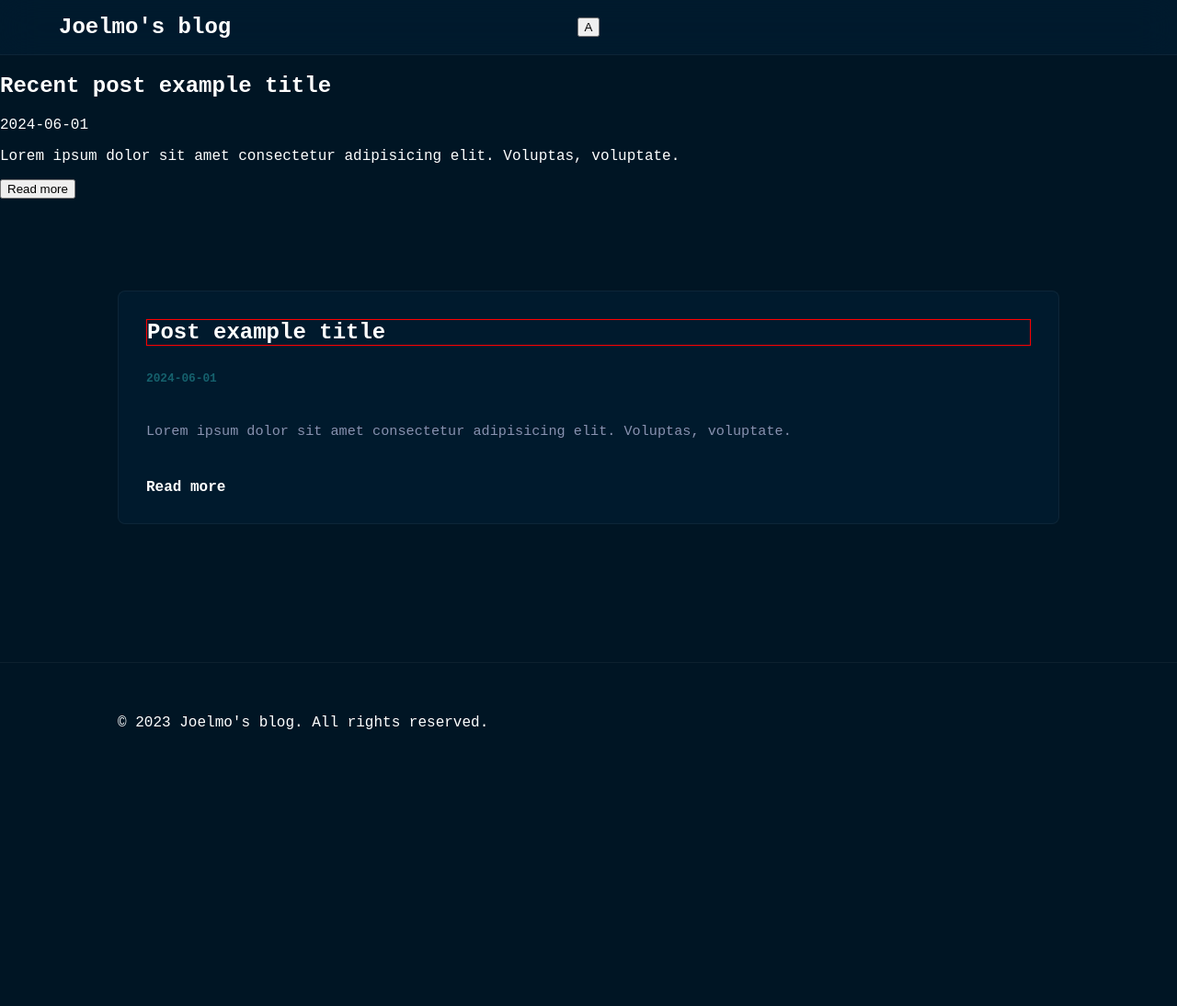
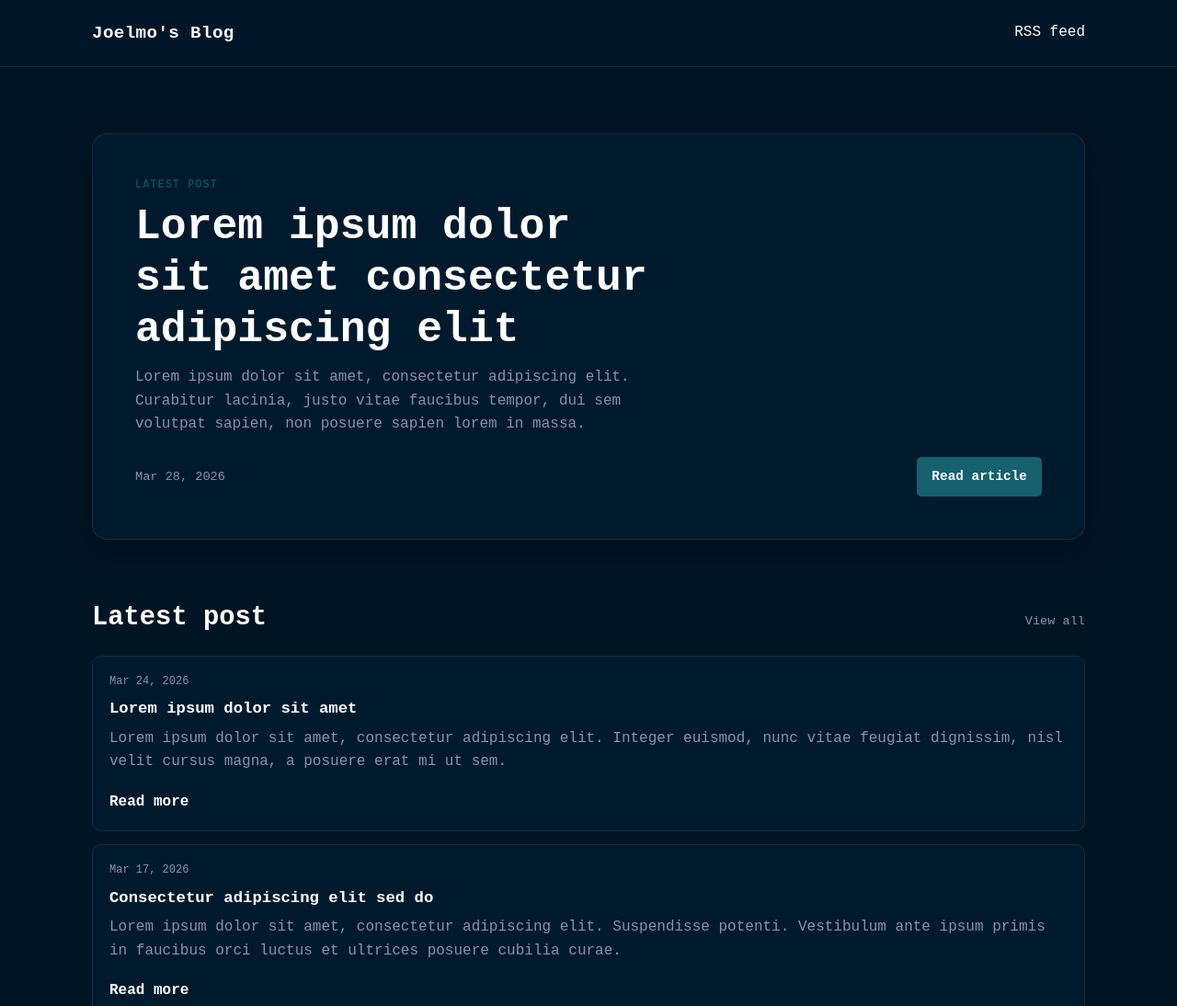
Before and after one commit to joelmohh/blog, a plain HTML site: page public/index.html in a window 1280 px wide. Shown: the top 1094 px of the page at 92% size. Before the commit the page ends 851 px from the top, so only its background shows below. Drawn offline with Linux system fonts and the light colour scheme.

Commit message:
version 0.0.2 - did the main page

```diff
--- a/public/css/style.css
+++ b/public/css/style.css
@@ -1,4 +1,16 @@
 :root {
+    --bg: #001524;
+    --surface: rgba(2, 43, 73, 0.27);
+    --surface-strong: rgba(2, 43, 73, 0.42);
+    --text: #ffffff;
+    --muted: #8892b0;
+    --line: rgba(255, 255, 255, 0.08);
+    --accent: #15616d;
+    --accent-dark: #0f4c56;
+    --radius: 16px;
+    --radius-sm: 10px;
+    --shadow: 0 12px 30px rgba(0, 0, 0, 0.28);
+
     --bg-color: #001524;
     --text-color: #ffffff;
     --header-bg: rgba(2, 43, 73, 0.27);
@@ -10,178 +22,261 @@
     --nav-mobile-bg: #001524;
 }
 
-[data-theme="light"] {
-    --bg-color: #f8fafc;
-    --text-color: #0f172a;
-    --header-bg: rgba(255, 255, 255, 0.8);
-    --accent: #15616D;
-    --card-bg: #ffffff;
-    --card-border: rgba(0, 0, 0, 0.1);
-    --muted-text: #475569;
-    --tech-text: #1e293b;
-    --nav-mobile-bg: #ffffff;
+* {
+    box-sizing: border-box;
+}
+
+html,
+body {
+    margin: 0;
+    padding: 0;
 }
 
 body {
+    font-family: 'Courier New', Courier, monospace;
+    color: var(--text);
     background-color: var(--bg-color);
-    color: var(--text-color);
-    padding: 0;
-    margin: 0;
-    font-family: 'Courier New', Courier, monospace;
-    overflow-x: hidden;
-    transition: background-color 0.3s, color 0.3s;
+    line-height: 1.6;
 }
 
-/* Navigation styles */
-header {
-    display: grid;
-    grid-template-columns: 1fr auto 1fr;
-    align-items: center;
-    padding: 1rem 5%;
-    background: var(--header-bg);
-    backdrop-filter: blur(20px);
-    -webkit-backdrop-filter: blur(20px);
+a {
+    color: inherit;
+}
+
+.container {
+    width: min(1080px, 92%);
+    margin: 0 auto;
+}
+
+.site-header {
     position: sticky;
     top: 0;
-    z-index: 1000;
-    border-bottom: 1px solid var(--card-border);
+    z-index: 10;
+    backdrop-filter: blur(8px);
+    background-color: rgba(2, 25, 43, 0.84);
+    border-bottom: 1px solid rgba(255, 255, 255, 0.08);
 }
 
-.logo h1 {
+.topbar {
+    min-height: 72px;
     display: flex;
-    align-items: baseline;
-    margin: 0;
-    font-size: 1.5rem;
+    align-items: center;
+    justify-content: space-between;
+    gap: 24px;
 }
 
-.logo span {
-    display: inline-block;
-    position: relative;
-    width: 10px;
-    height: 10px;
-    margin: 0 5px;
+.brand {
+    text-decoration: none;
+    font-weight: 700;
+    font-size: 1.2rem;
+    letter-spacing: 0.02em;
 }
 
-.logo span::after {
-    content: "";
-    position: absolute;
-    left: 0;
-    bottom: 2px;
-    width: 100%;
-    height: 100%;
-    background-color: var(--accent);
-    border-radius: 50%;
+.site-nav {
+    display: flex;
+    gap: 18px;
+    flex-wrap: wrap;
 }
 
-.nav-container {
-    display: contents;
-}
-/*every thing else*/
-
-
-.links {
-    justify-self: center;
-    display: flex;
-    gap: 25px;
+.site-nav a {
+    text-decoration: none;
+    font-size: 0.92rem;
+    color: var(--muted);
+    border-bottom: 2px solid transparent;
+    transition: border-color 0.2s ease, color 0.2s ease;
 }
 
-.links a {
-    color: var(--text-color);
-    text-decoration: none;
-    font-weight: 800;
-    position: relative;
+.site-nav a:hover,
+.site-nav a:focus-visible {
+    border-color: var(--accent);
+    color: var(--text);
 }
 
-.links a::after {
-    content: "";
-    position: absolute;
-    left: 0;
-    bottom: -1px;
-    width: 0;
-    height: 2px;
-    background-color: var(--accent);
-    transition: width 0.3s;
+.hero {
+    padding: 72px 0 34px;
 }
 
-.links a:hover::after {
-    width: 100%;
+.hero-content {
+    background-color: var(--surface);
+    border: 1px solid var(--line);
+    border-radius: var(--radius);
+    box-shadow: var(--shadow);
+    padding: clamp(22px, 4vw, 46px);
+}
+
+.eyebrow {
+    margin: 0;
+    text-transform: uppercase;
+    letter-spacing: 0.08em;
+    font-size: 0.75rem;
+    color: var(--accent-dark);
+    font-family: "IBM Plex Mono", monospace;
+    font-weight: 600;
+}
+
+.hero h1 {
+    margin: 8px 0 12px;
+    line-height: 1.2;
+    font-size: clamp(1.8rem, 4vw, 2.9rem);
+    max-width: 20ch;
+}
+
+.hero-text {
+    margin: 0;
+    color: var(--muted);
+    max-width: 62ch;
+}
+
+.hero-meta {
+    margin-top: 22px;
+    display: flex;
+    align-items: center;
+    justify-content: space-between;
+    gap: 16px;
+    flex-wrap: wrap;
+}
+
+.hero-meta time {
+    font-family: "IBM Plex Mono", monospace;
+    color: var(--muted);
+    font-size: 0.85rem;
+}
+
+.button {
+    display: inline-block;
+    background-color: var(--accent);
+    color: #fff;
+    text-decoration: none;
+    border-radius: 5px;
+    padding: 10px 16px;
+    font-size: 0.9rem;
+    font-weight: 600;
+    transition: background-color 0.2s ease, transform 0.2s ease;
+}
+
+.button:hover,
+.button:focus-visible {
+    background-color: var(--accent-dark);
+    transform: translateY(-1px);
 }
 
 .posts {
-    padding: 100px 10%;
-    max-width: 1200px;
-    margin: 0 auto;
+    padding: 28px 0 44px;
 }
 
-.section-header h2 {
-    font-size: 2rem;
-    margin-bottom: 40px;
+.section-head {
     display: flex;
-    align-items: center;
-    gap: 15px;
+    align-items: baseline;
+    justify-content: space-between;
+    gap: 16px;
+    margin-bottom: 18px;
 }
 
-.projects-grid {
+.section-head h2,
+.about h2 {
+    margin: 0;
+    font-size: clamp(1.3rem, 3vw, 1.8rem);
+}
+
+.section-link {
+    font-family: "IBM Plex Mono", monospace;
+    font-size: 0.85rem;
+    text-decoration: none;
+    color: var(--muted);
+}
+
+.section-link:hover,
+.section-link:focus-visible {
+    color: var(--text);
+}
+
+.post-grid {
     display: grid;
-    grid-template-columns: repeat(auto-fill, minmax(320px, 1fr));
-    gap: 20px;
+    grid-template-columns: repeat(1, minmax(230px, 1fr));
+    gap: 14px;
 }
 
 .post-card {
-    background: var(--card-bg);
-    border: 1px solid var(--card-border);
-    border-radius: 8px;
-    padding: 30px;
-    transition: all 0.3s ease;
+    background-color: var(--surface);
+    border: 1px solid var(--line);
+    border-radius: var(--radius-sm);
+    padding: 18px;
     display: flex;
     flex-direction: column;
+    gap: 8px;
+    transition: transform 0.2s ease, border-color 0.2s ease;
 }
 
 .post-card:hover {
+    transform: translateY(-2px);
     border-color: var(--accent);
-    transform: translateY(-5px);
 }
 
-.post-type {
-    color: var(--accent);
-    font-family: 'Courier New', monospace;
-    font-size: 0.8rem;
-    font-weight: 800;
-    margin-bottom: 10px;
+.post-date {
+    margin: 0;
+    color: var(--accent-dark);
+    font-size: 0.75rem;
+    font-family: "IBM Plex Mono", monospace;
 }
 
 .post-card h3 {
-
-    margin: 0 0 15px 0;
-    font-size: 1.5rem;
-    color: var(--text-color);
-    border: 1px solid red;
+    margin: 0;
+    font-size: 1.08rem;
+    line-height: 1.35;
 }
 
-.post-desc {
-    color: var(--muted-text);
-    font-size: 0.95rem;
-    line-height: 1.6;
-    margin-bottom: 25px;
-    flex-grow: 1;
+.post-card p {
+    margin: 0;
+    color: var(--muted);
 }
 
-/*
-Footer styles
-*/
+.post-card a {
+    margin-top: 10px;
+    width: fit-content;
+    text-decoration: none;
+    color: var(--text);
+    font-weight: 600;
+}
 
-footer {
-    padding: 40px 10%;
-    background-color: var(--bg-color);
-    border-top: 1px solid var(--card-border);
-    margin-top: 50px;
+.post-card a:hover,
+.post-card a:focus-visible {
+    color: var(--accent-dark);
+}
+
+.site-footer {
+    border-top: 1px solid rgba(255, 255, 255, 0.1);
+    background-color: rgba(2, 25, 43, 0.72);
 }
 
 .footer-content {
-    max-width: 1200px;
-    margin: 0 auto;
+    min-height: 70px;
     display: flex;
-    justify-content: space-between;
     align-items: center;
-    font-family: 'Courier New', monospace;
+    justify-content: center;
 }
+
+.footer-content p {
+    color: var(--muted);
+}
+
+@media (max-width: 640px) {
+    .topbar {
+        min-height: 64px;
+    }
+
+    .site-nav {
+        gap: 12px;
+    }
+
+    .site-nav a {
+        font-size: 0.82rem;
+    }
+
+    .hero {
+        padding-top: 44px;
+    }
+
+    .hero-meta {
+        align-items: flex-start;
+    }
+}
--- a/public/index.html
+++ b/public/index.html
@@ -3,54 +3,84 @@
 <head>
     <meta charset="UTF-8">
     <meta name="viewport" content="width=device-width, initial-scale=1.0">
-    <title>Joelmo's blog</title>
+    <title>Joelmo's Blog</title>
+    <meta name="description" content="Personal blog with ideas about development, product and the internet.">
     <link rel="stylesheet" href="./css/style.css">
 </head>
 <body>
-
-    <header>
-        <div class="logo"><h1>Joelmo's blog</h1></div>
-        <div class="rcc-feed"><button class="btn btn-primary">A</button></div>
+    <header class="site-header">
+        <div class="container topbar">
+            <a class="brand" href="#" aria-label="Go to homepage">Joelmo's Blog</a>
+            <nav class="site-nav" aria-label="Main navigation">
+                RSS feed
+            </nav>
+        </div>
     </header>
 
     <main>
-        <div class="hero recent">
-            <div class="recent-title">
-                <h2>Recent post example title</h2>
-            </div>
-            <div class="recent-data">
-                <p>2024-06-01</p>
-            </div>
-            <div class="recent-content">
-                <p>Lorem ipsum dolor sit amet consectetur adipisicing elit. Voluptas, voluptate.</p>
-            </div>
-            <div class="recent-btn">
-                <button class="btn btn-link">Read more</button>
-            </div>
-        </div>
-
-
-        <div class="posts">
-            <div class="post-card">
-                <h3>Post example title</h3>
-                <div class="post-type">
-                    <p>2024-06-01</p>
-                </div>
-                <div class="post-desc">
-                    <p>Lorem ipsum dolor sit amet consectetur adipisicing elit. Voluptas, voluptate.</p>
-                </div>
-                <div class="link links">
-                    <a href="#" class="link">Read more</a>
+        <section id="featured" class="hero">
+            <div class="container hero-content">
+                <p class="eyebrow">Latest post</p>
+                <h1>Lorem ipsum dolor sit amet consectetur adipiscing elit</h1>
+                <p class="hero-text">Lorem ipsum dolor sit amet, consectetur adipiscing elit. Curabitur lacinia, justo vitae faucibus tempor, dui sem volutpat sapien, non posuere sapien lorem in massa.</p>
+                <div class="hero-meta">
+                    <time datetime="2026-03-28">Mar 28, 2026</time>
+                    <a href="#" class="button">Read article</a>
                 </div>
             </div>
-        </div>
+        </section>
+
+        <section id="posts" class="posts">
+            <div class="container">
+                <div class="section-head">
+                    <h2>Latest post</h2>
+                    <a href="#" class="section-link">View all</a>
+                </div>
+
+                <div class="post-grid">
+                    <article class="post-card">
+                        <p class="post-date">Mar 24, 2026</p>
+                        <h3>Lorem ipsum dolor sit amet</h3>
+                        <p>Lorem ipsum dolor sit amet, consectetur adipiscing elit. Integer euismod, nunc vitae feugiat dignissim, nisl velit cursus magna, a posuere erat mi ut sem.</p>
+                        <a href="#">Read more</a>
+                    </article>
+
+                    <article class="post-card">
+                        <p class="post-date">Mar 17, 2026</p>
+                        <h3>Consectetur adipiscing elit sed do</h3>
+                        <p>Lorem ipsum dolor sit amet, consectetur adipiscing elit. Suspendisse potenti. Vestibulum ante ipsum primis in faucibus orci luctus et ultrices posuere cubilia curae.</p>
+                        <a href="#">Read more</a>
+                    </article>
+
+                    <article class="post-card">
+                        <p class="post-date">Mar 10, 2026</p>
+                        <h3>Tempor incididunt ut labore et dolore</h3>
+                        <p>Lorem ipsum dolor sit amet, consectetur adipiscing elit. Donec gravida, magna in luctus luctus, arcu leo volutpat justo, sit amet luctus justo risus id nibh.</p>
+                        <a href="#">Read more</a>
+                    </article>
+
+                    <article class="post-card">
+                        <p class="post-date">Mar 10, 2026</p>
+                        <h3>Tempor incididunt ut labore et dolore</h3>
+                        <p>Lorem ipsum dolor sit amet, consectetur adipiscing elit. Donec gravida, magna in luctus luctus, arcu leo volutpat justo, sit amet luctus justo risus id nibh.</p>
+                        <a href="#">Read more</a>
+                    </article>
+
+                    <article class="post-card">
+                        <p class="post-date">Mar 10, 2026</p>
+                        <h3>Tempor incididunt ut labore et dolore</h3>
+                        <p>Lorem ipsum dolor sit amet, consectetur adipiscing elit. Donec gravida, magna in luctus luctus, arcu leo volutpat justo, sit amet luctus justo risus id nibh.</p>
+                        <a href="#">Read more</a>
+                    </article>
+                </div>
+            </div>
+        </section>
     </main>
 
-    <footer>
-        <div class="footer-content">
-            <p><span class="copyright">&copy;</span> 2023 Joelmo's blog. All rights reserved.</p>
+    <footer class="site-footer">
+        <div class="container footer-content">
+            <p>&copy; 2026 Joelmo's Blog. All rights reserved.</p>
         </div>
     </footer>
-
 </body>
 </html>
```
